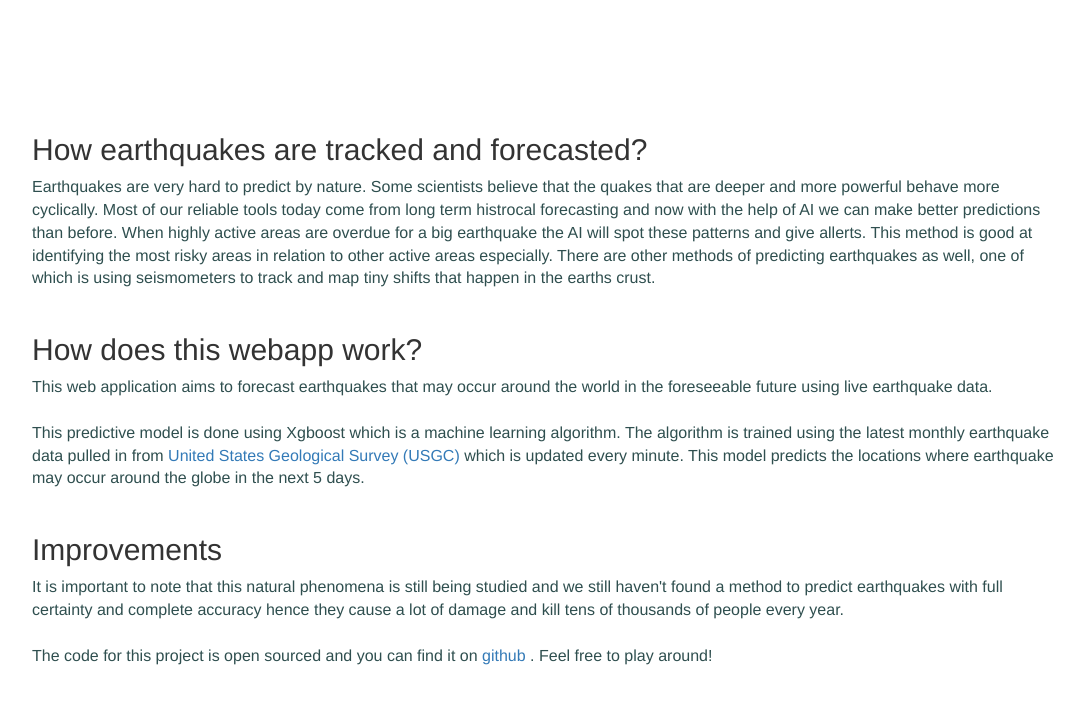
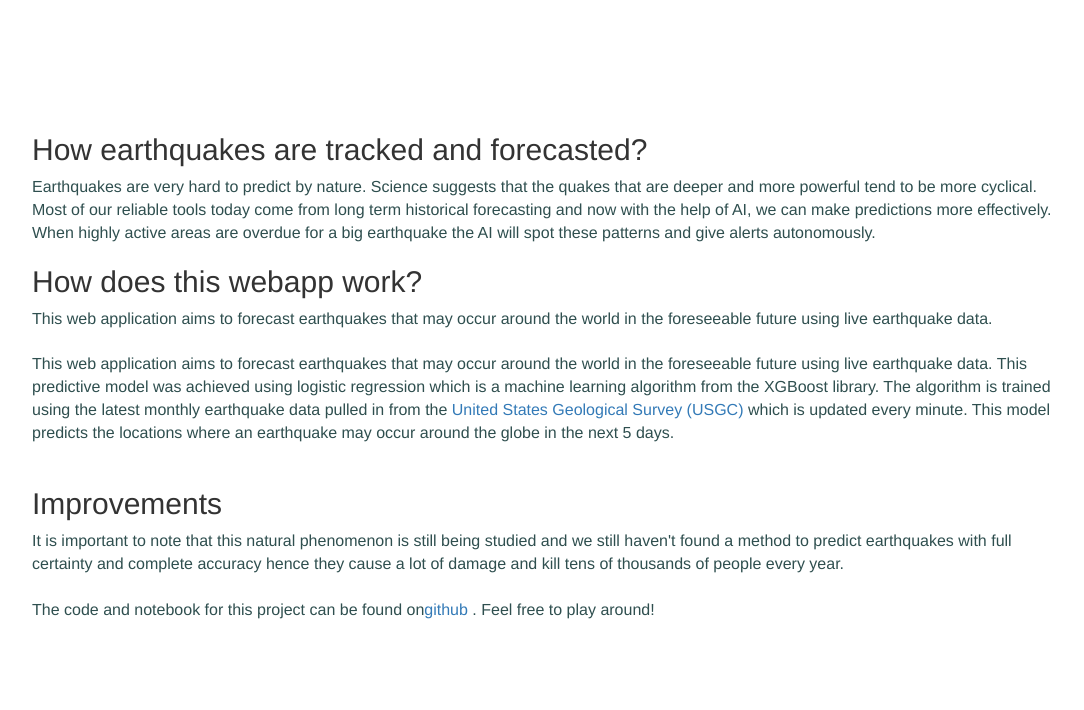
Before and after one commit to BemTG/Earthquake-predictor-app, a Python web app: template templates/index.html in a window 1280 px wide. Shown: the part 879-1589 px from the top of the page, without its empty margins (94-1178 px from the left). After the commit the page ends 1498 px from the top, so only its background shows below. Run offline with Jinja, Linux system fonts and the light colour scheme; the template is opened without the code that fills it, so the values that code supplies are empty; some libraries are stand-ins or nearby versions.

Commit message:
Update index.html

```diff
--- a/templates/index.html
+++ b/templates/index.html
@@ -291,23 +291,23 @@ function w3_close() {
     <h2>How earthquakes are tracked and forecasted?</h2>
     <p style="color: darkslategray; font-size: 16px">
 
-Earthquakes are very hard to predict by nature. Some scientists believe that the quakes that are deeper and more powerful behave more cyclically. Most of our reliable tools today come from long term histrocal forecasting and now with the help of AI we can make better predictions than before. When highly active areas are overdue for a big earthquake the AI will spot these patterns and give allerts. This method is good at identifying the most risky areas in relation to other active areas especially. There are other methods of predicting earthquakes as well, one of which is using seismometers to track and map tiny shifts that happen in the earths crust.<br><br></p>
-
+Earthquakes are very hard to predict by nature. Science suggests that the quakes that are deeper and more powerful tend to be more cyclical. Most of our reliable tools today come from long term historical forecasting and now with the help of AI, we can make predictions more effectively. When highly active areas are overdue for a big earthquake the AI will spot these patterns and give alerts autonomously.
 <h2>How does this webapp work?</h2>
 <p style="color: darkslategray; font-size: 16px">
 
 This web application aims to forecast earthquakes that may occur around the world in the foreseeable future using live earthquake data.<br><br>
 
-This predictive model is done using Xgboost which is a machine learning algorithm. The algorithm is trained using the latest monthly earthquake data pulled in from <a href="https://www.usgs.gov/natural-hazards/earthquake-hazards/earthquakes">United States Geological Survey (USGC)</a> which is updated every minute. This model predicts the locations where earthquake may occur around the globe in the next 5 days.<br><br></p>
+This web application aims to forecast earthquakes that may occur around the world in the foreseeable future using live earthquake data.
+
+This predictive model was achieved using logistic regression which is a machine learning algorithm from the XGBoost library. The algorithm is trained using the latest monthly earthquake data pulled in from the <a href="https://www.usgs.gov/natural-hazards/earthquake-hazards/earthquakes">United States Geological Survey (USGC)</a> which is updated every minute. This model predicts the locations where an earthquake may occur around the globe in the next 5 days.<br><br></p>
 
 
 
 
 <h2>Improvements  </h2>
 <p style="color: darkslategray; font-size: 16px">
-It is important to note that this natural phenomena is still being studied and we still haven't found a method to predict earthquakes with full certainty and complete accuracy hence they cause a lot of damage and kill tens of thousands of people every year.
-
-<br><br>The code for this project is open sourced and you can find it on <a href="https://github.com/BemTG/Quantlog/blob/master/Predicting%20quakes%20(gamma).ipynb">github</a> . Feel free to play around!<br><br></p>
+It is important to note that this natural phenomenon is still being studied and we still haven't found a method to predict earthquakes with full certainty and complete accuracy hence they cause a lot of damage and kill tens of thousands of people every year.
+<br><br>The code and notebook for this project can be found on<a href="https://github.com/BemTG/Quantlog/blob/master/Predicting%20quakes%20(gamma).ipynb">github</a> . Feel free to play around!<br><br></p>
 
 
   </div>
```
